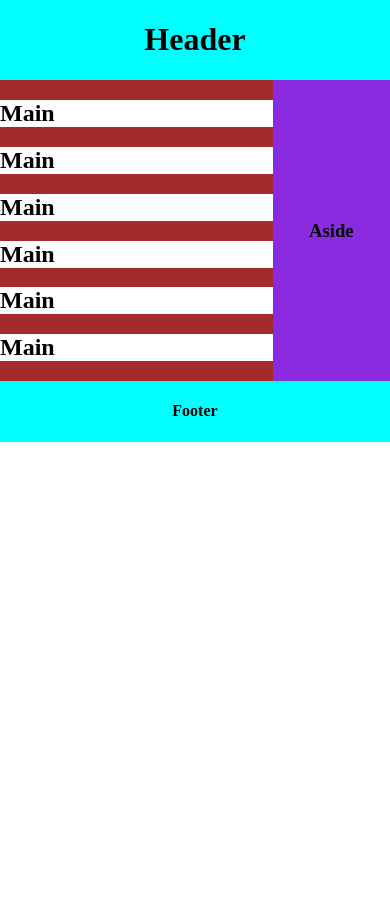
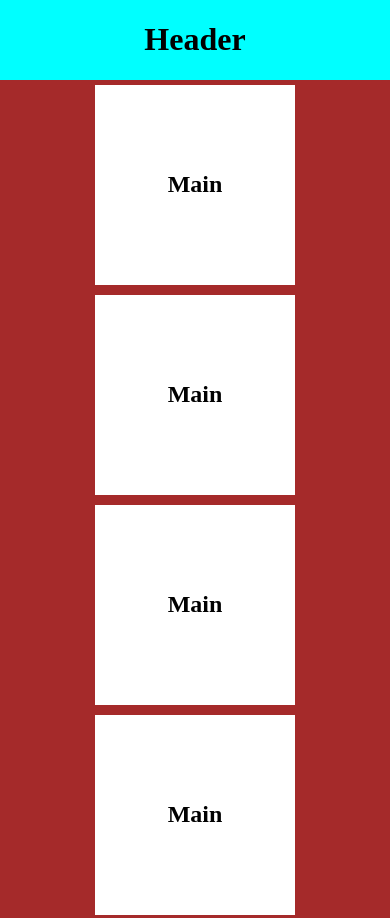
Before and after one commit to Korny94/CSS-Grids, a plain HTML site: page responsive.html in a window 390 px wide. Shown: the top 918 px of the page. Before the commit the page ends 844 px from the top, so only its background shows below. Drawn offline with Linux system fonts and the light colour scheme.

Commit message:
Update responsivestyle.css

```diff
--- a/responsivestyle.css
+++ b/responsivestyle.css
@@ -9,25 +9,29 @@
 }
 
 .header {
-    max-width: 800px;
     text-align: center;
     background-color: aqua;
     grid-area: header;
 }
 
 .main {
-    max-width: 600px;
     background-color: brown;
     grid-area: main;
+    display: grid;
+    grid-template-columns: 1fr 1fr;
+    grid-template-rows: 1fr 1fr 1fr;
 }
 
 .div {
-    max-width: 600px;
+    width: clamp(1px, 150px, 151px);
+    height: clamp(1px, 150px, 151px);
     background-color: white;
+    margin: 5px auto;
+    display: grid;
+    place-items: center;
 }
 
 .aside {
-    max-width: 600px;
     background-color: blueviolet;
     text-align: center;
     grid-area: aside;
@@ -36,8 +40,45 @@
 }
 
 .footer {
-    max-width: 800px;
     background-color: aqua;
     text-align: center;
     grid-area: footer;
 }
+
+@media (max-width: 600px) {
+    .container {
+        max-width: 600px;
+        margin: 0 auto;
+        display: grid;
+        grid-template-areas:
+        "header"
+        "main"
+        "aside"
+        "footer";
+    }
+}
+
+@media (max-width: 400px) {
+    .container {
+        max-width: 400px;
+        margin: 0 auto;
+        display: grid;
+        grid-template-areas:
+        "header"
+        "main"
+        "aside"
+        "footer";
+    }
+
+    .main {
+        background-color: brown;
+        grid-area: main;
+        display: grid;
+        grid-template-columns: 1fr;
+    }
+
+    .div {
+        width: clamp(1px, 200px, 201px);
+    height: clamp(1px, 200px, 201px);
+    }
+}
```
